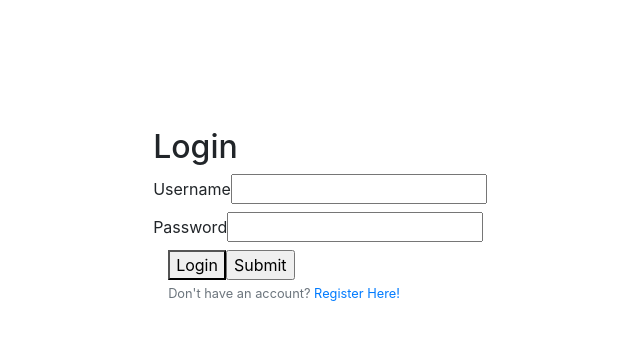
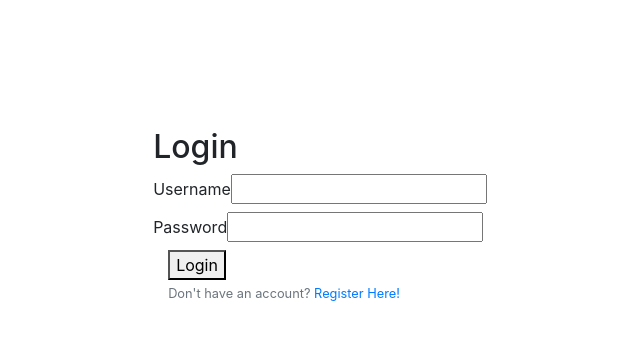
Before and after one commit to Expat-Journal-3/frontend, a React (Create React App) app: page / in a window 1280 px wide. Shown: the top 340 px of the page, without its empty margins (320-960 px from the left). Built offline with nearby package versions, Linux system fonts and the light colour scheme; no server answers.

Commit message:
fixing edit/delete capabilities

```diff
--- a/src/Components/Login Page/LoginForm.js
+++ b/src/Components/Login Page/LoginForm.js
@@ -100,7 +100,7 @@ function Login(props) {
                 </Row>
 
                 <button >Login</button>
-                <input type="submit" />
+
                 <FormText color='muted'>Don't have an account? <Link to='/register'>Register Here!</Link></FormText>
             </FormGroup>
         </Form>
```
Also changed, not shown: 1 other file (tests, documents, lock files or other folders).
